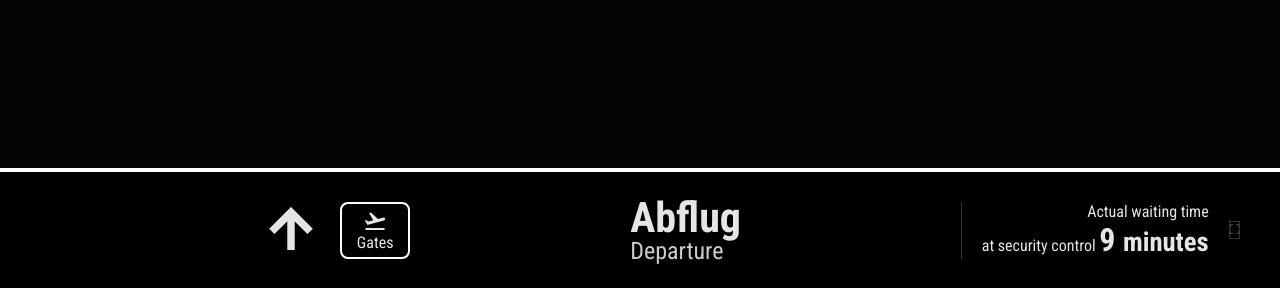
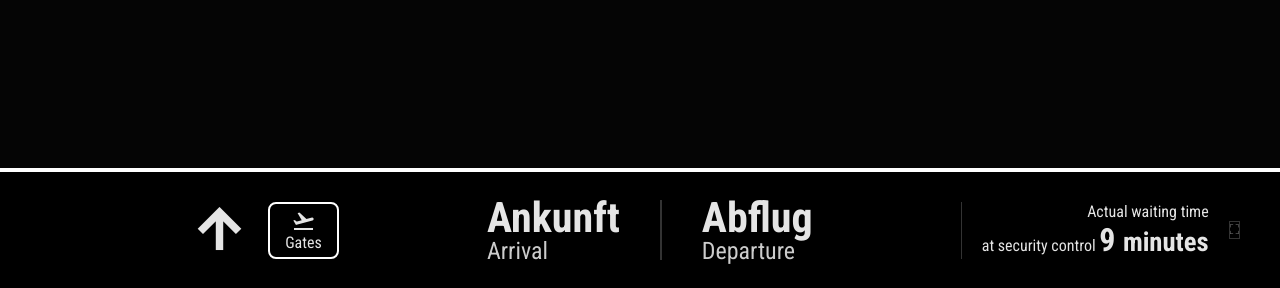
Before and after one commit to tazmattar/flight-board, a Flask app: page / in a window 1280 px wide. Shown: the part 512-800 px from the top of the page. Run offline with Flask 3, Linux system fonts and the light colour scheme; some libraries are stand-ins or nearby versions.

Commit message:
added arrivals sign to footer

```diff
--- a/static/css/style.css
+++ b/static/css/style.css
@@ -120,6 +120,20 @@ body {
 .security-time .time { font-size: 32px; font-weight: 700; }
 .fs-footer-btn { background: transparent; border: 1px solid #333; color: #666; cursor: pointer; }
 
+/* Vertical Divider in Footer */
+.footer-divider {
+    width: 2px;
+    height: 60px;       /* Tall enough to separate the text */
+    background: #333;   /* Dark grey line */
+    margin: 0 40px;     /* Breathing room between Arrival and Departure */
+}
+
+/* Optional: Make sure the center group centers everything */
+.footer-group.center {
+    justify-content: center;
+    gap: 0; /* Let the divider handle the spacing via margin */
+}
+
 /* Responsive */
 @media (max-width: 1024px) {
     .fids-footer { padding: 10px 15px; height: auto; }
--- a/templates/index.html
+++ b/templates/index.html
@@ -70,6 +70,13 @@
 
             <div class="footer-group center">
                 <div class="main-label">
+                    <span class="de">Ankunft</span>
+                    <span class="en">Arrival</span>
+                </div>
+
+                <div class="footer-divider"></div>
+
+                <div class="main-label">
                     <span class="de">Abflug</span>
                     <span class="en">Departure</span>
                 </div>
@@ -83,7 +90,6 @@
                 <button id="fullscreenBtn" class="fs-footer-btn" title="Fullscreen">⛶</button>
             </div>
         </footer>
-    </div>
 
     <div id="metar" style="display:none;"></div>
     <div id="controllers" style="display:none;"></div>
```
